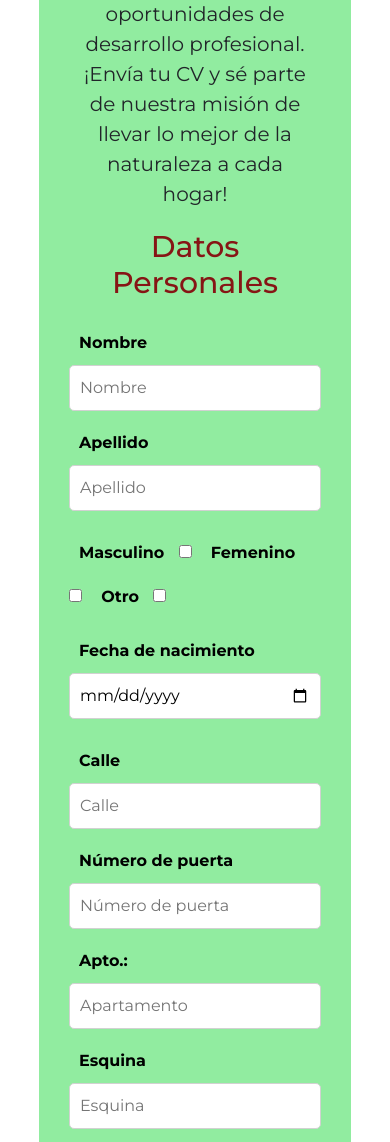
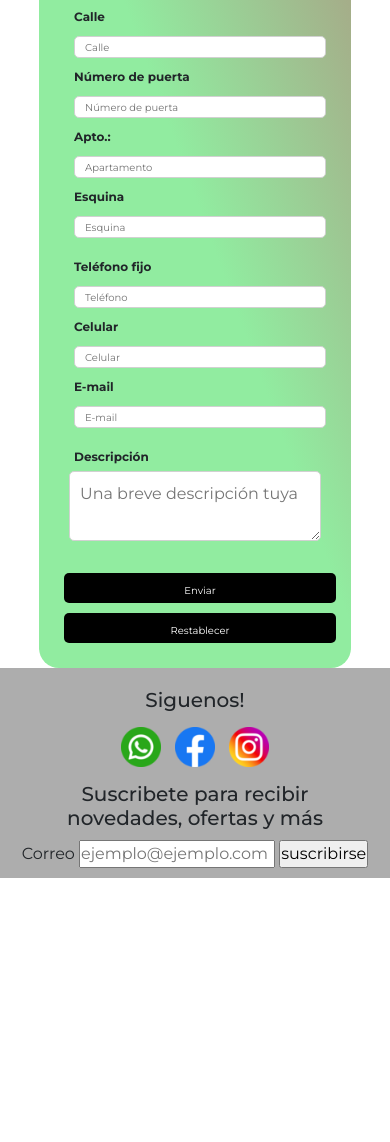
Before and after one commit to LitohD/MunVer-FrutYVer, a website: page pages/empleo.html in a window 390 px wide. Shown: the part 621-1763 px from the top of the page. After the commit the page ends 1499 px from the top, so only its background shows below. Drawn offline with nearby package versions, Linux system fonts and the light colour scheme.

Commit message:
empleo ok

```diff
--- a/css/style.css
+++ b/css/style.css
@@ -413,9 +413,10 @@ header nav div div a img{
 /*! -------EMPLEO-------*/
 
 .trabajo {
-    background-color: #91eca0;
+    background: rgb(145,236,160);
+    background: linear-gradient(70deg, rgba(145,236,160,1) 43%, rgba(134,21,21,0.592874649859944) 100%);
     padding: 20px;
-    border-radius: 10px;
+    border-radius: 20px;
     width: 80%;
     margin: auto;
 }
@@ -454,13 +455,11 @@ header nav div div a img{
     padding: 10px;
     border: 1px solid #d1d1d1;
     border-radius: 5px;
-    box-sizing: border-box;
-    font-size: 1em;
     margin-bottom: 10px;
 }
 
 .trabajo input[type="checkbox"] {
-    margin-right: 5px;
+    margin-right: 10px;
 }
 
 .trabajo input[type="submit"], input[type="reset"] {
@@ -470,10 +469,10 @@ header nav div div a img{
     padding: 10px;
     border-radius: 5px;
     cursor: pointer;
-    font-size: 1em;
     width: 100%;
-    margin-top: 10px;
-    transition: background-color 1s;
+    margin: 5px;
+    transition-property: background-color;
+    transition-duration: 1s;
 }
 
 .trabajo input[type="submit"]:hover, input[type="reset"]:hover {
--- a/pages/empleo.html
+++ b/pages/empleo.html
@@ -4,7 +4,8 @@
 <head>
     <meta charset="UTF-8">
     <meta name="viewport" content="width=device-width, initial-scale=1.0">
-    <link rel="stylesheet" href="../css/style.css">
+    <link rel="stylesheet" href="../css/estilos.css">
+    <!-- <link rel="stylesheet" href="../css/style.css"> -->
     <title>Mundo Verde | frutas y verduras</title>
     <link href="https://cdn.jsdelivr.net/npm/bootstrap@5.3.3/dist/css/bootstrap.min.css" rel="stylesheet"
         integrity="sha384-QWTKZyjpPEjISv5WaRU9OFeRpok6YctnYmDr5pNlyT2bRjXh0JMhjY6hW+ALEwIH" crossorigin="anonymous">
@@ -48,6 +49,7 @@
         </nav>
     </header>
     <main>
+        <!--FORMULARIO-->
         <section class="trabajo">
             <h1>Únete a un Mundo Verde</h1>
             <p>¿Te apasiona la frescura y calidad de los productos? En Mundo Verde estamos en constante crecimiento y buscamos personas comprometidas y entusiastas para unirse a nuestro equipo. Ofrecemos un ambiente dinámico y oportunidades de desarrollo profesional. ¡Envía tu CV y sé parte de nuestra misión de llevar lo mejor de la naturaleza a cada hogar!</p>
@@ -55,46 +57,46 @@
             <form action="" method="" enctype="">
                 <div>
                     <label for="nombre">Nombre</label>
-                    <input type="text" name="nombre" placeholder="Nombre">
+                    <input type="text" name="nombre" placeholder="Nombre" class="bloques">
                     <label for="apellido">Apellido</label>
-                    <input type="text" name="apellido" placeholder="Apellido">
+                    <input type="text" name="apellido" placeholder="Apellido" class="bloques">
                 </div>
                 <div>
                     <label for="masculino">Masculino</label>
-                    <input type="checkbox" name="masculino">
+                    <input type="checkbox" name="masculino" class="check">
                     <label for="femenino">Femenino</label>
-                    <input type="checkbox" name="femenino">
+                    <input type="checkbox" name="femenino" class="check">
                     <label for="otro">Otro</label>
-                    <input type="checkbox" name="otro">
+                    <input type="checkbox" name="otro" class="check">
                 </div>
                 <div>
                     <label for="fecha">Fecha de nacimiento</label>
-                    <input type="date" name="fecha">
+                    <input type="date" name="fecha" class="bloques">
                 </div>
                 <div>
                     <label for="calle">Calle</label>
-                    <input type="text" name="calle" placeholder="Calle">
+                    <input type="text" name="calle" placeholder="Calle" class="bloques">
                     <label for="numero">Número de puerta</label>
-                    <input type="number" name="numero" placeholder="Número de puerta">
+                    <input type="number" name="numero" placeholder="Número de puerta" class="bloques">
                     <label for="apartamento">Apto.:</label>
-                    <input type="number" name="apto" placeholder="Apartamento">
+                    <input type="number" name="apto" placeholder="Apartamento" class="bloques">
                     <label for="esquina">Esquina</label>
-                    <input type="text" name="esquina" placeholder="Esquina">
+                    <input type="text" name="esquina" placeholder="Esquina" class="bloques">
                 </div>
                 <div>
                     <label for="telefono">Teléfono fijo</label>
-                    <input type="number" name="telefono" placeholder="Teléfono">
+                    <input type="number" name="telefono" placeholder="Teléfono" class="bloques">
                     <label for="celular">Celular</label>
-                    <input type="number" name="celular" placeholder="Celular">
+                    <input type="number" name="celular" placeholder="Celular" class="bloques">
                     <label for="mail">E-mail</label>
-                    <input type="email" name="mail" placeholder="E-mail">
+                    <input type="email" name="mail" placeholder="E-mail" class="bloques">
                 </div>
                 <div>
                     <label for="mensaje">Descripción</label>
                     <textarea name="mensaje" placeholder="Una breve descripción tuya"></textarea>
                 </div>
-                <input type="submit" value="Enviar">
-                <input type="reset" value="Restablecer">
+                <input type="submit" value="Enviar" class="boton">
+                <input type="reset" value="Restablecer" class="boton">
             </form>
         </section>
         <div class="chat">
--- a/scss/base/_media.scss
+++ b/scss/base/_media.scss
@@ -1,26 +1,36 @@
 @media screen and (max-width:1181px) {
-    .hero h1{
+    .hero {
+        h1{
             font-size: 40px;
+        }
     }
 }
 
 @media screen and (max-width:1161px) {
-    .hero a{
+    .hero {
+        a{
         font-size: 30px;
         }
     }
 
+}
+
 @media screen and (max-width:1061px) {
-    .grid-footer div h3{
+    .grid-footer {
+        div{
+            h3{
                 font-size: 20px;
+            }
+        }
     }
 }
 
 @media screen and (max-width:989px) {
-    .hero a{
+    .hero {
+        a{
             font-size: 20px;
         }
-    .hero h1{
+        h1{
             font-size: 30px;
         }
     .presentacion h2{
@@ -30,9 +40,10 @@
         font-size: 20px;
         }
     }
+}
 
 @media screen and (max-width:954px) {
-    footer{
+    .grid-footer{
         padding: 10px;
     }
 }
@@ -48,86 +59,160 @@
 }
 
 @media screen and (max-width:870px) {
-    .hero a{
+    .hero{
+        a{
             font-size: 20px;
         }
-    .presentacion {
+    }
+    .presentacion{
         display: none;
     }
 }
 
 @media screen and (max-width:747px) {
-    .grid-redes img{
+    .grid-redes{
+        a{
+            img{
                 padding: 5px;
+            }
+        }
+    }
+}
+
+@media screen and (max-width:735px) {
+    .trabajo{
+        h1{
+            font-size: 30px;
+            margin: 10px;
+        }
+        p{
+            font-size: 15px;
+            margin: 10px;
+        }
+        h2{
+            font-size: 20px;
+            margin: 10px;
+        }
     }
 }
 
 @media screen and (max-width:724px) {
-    .hero h1{
+    .hero{
+        h1{
         font-size: 25px;
         padding: 10px;
         }
-    .grid-redes img{
+    }
+    .grid-redes
+        {a {
+            img{
             width: 50px;
+            }
+        }
     }
 }
 
 @media screen and (max-width:695px) {
-    .opiniones div div{
+    .opiniones{
+        div{
+            div{
             display: flex;
             padding: 10px;
             flex-wrap: wrap;
             justify-content: center;
             }
-    footer {
+        }
+    }
+    .grid-footer{
         flex-direction: column
         }
 }
 
 @media screen and (max-width:659px) {
-    .hero a{
+    .hero{
+        a{
             font-size: 15px;
+        }
     }
 }
 
 @media screen and (max-width:590px) {
-    .hero h1{
+    .hero{
+        h1{
             font-size: 20px;
+        }
+    }
+    .trabajo{
+        h1{
+            font-size: 20px;
+        }
+        p{
+            font-size: 12px;
+        }
+        h2{
+            font-size: 15px;
+        }
+        form{
+            div{
+                label{
+                    font-size: 12px;
+                    margin: 5px;
+                }
+                input{
+                    height: 20px;
+                }
+            }
+            input{
+                font-size: 10px;
+                margin: 5px;
+                height: 30px;
+            }
+        }
     }
 }
 
 @media screen and (max-width:494px) {
-    .hero a{
+    .hero{
+        a{
         font-size: 13px;
         }
-    .hero h1{
+        h1{
         font-size: 17px;
         }
-    .hero h2{
+        h2{
         font-size: 15px;
         margin: 10px;
         }
     }
+}
 
 @media screen and (max-width:435px) {
-    .hero a{
+    .hero {
+        a{
             font-size: 10px;
         }
-
+    }
     .chat {
         display: none;
     }
 
-    .opiniones div div img{
+    .opiniones{
+        div{
+            div{
+                img{
                     width: 300px;
                     padding: 10px;
                     justify-content: center;
                 }
             }
+        }
+    }
+}
 
 @media screen and (max-width:419px) {
-    .hero h1{
+    .hero{
+        h1{
             font-size: 15px;
         }
-
     }
+}
--- a/scss/components/_empleo.scss
+++ b/scss/components/_empleo.scss
@@ -0,0 +1,65 @@
+.trabajo{
+    background: rgb(145,236,160);
+    background: linear-gradient(70deg, rgba(145,236,160,1) 43%, rgba(134,21,21,0.592874649859944) 100%);
+    padding: 20px;
+    border-radius: 20px;
+    width: 80%;
+    margin: auto;
+    h1{
+        font-size: 40px;
+        margin: 20px;
+        color: #861515;
+        text-align: center;
+    }
+    p{
+        font-size: 20px;
+        margin: 20px;
+        text-align: center;
+    }
+    h2{
+        font-size: 30px;
+        color: #861515;
+        text-align: center;
+        margin: 20px;
+    }
+    form{
+        div{
+            margin: 10px;
+            label{
+                font-weight: bold;
+                margin: 10px;
+            }
+            .bloques{
+                width: 100%;
+                padding: 10px;
+                border: 1px solid #d1d1d1;
+                border-radius: 5px;
+                margin: 5px;
+            }
+            .check{
+                margin-right: 10px;
+            }
+            textarea{
+                width: 100%;
+                padding: 10px;
+                border: 1px solid #d1d1d1;
+                border-radius: 5px;
+                margin-bottom: 10px;
+            }
+        }
+        .boton{
+            background-color: #000000;
+            color: white;
+            border: none;
+            padding: 10px;
+            border-radius: 5px;
+            width: 100%;
+            margin: 5px;
+            transition-property: background-color;
+            transition-duration: 1s;
+            &:hover{
+                background-color: #861515;
+            }
+        }
+    }
+}
```
Also changed, not shown: css/estilos.css. Lines whose indentation alone changed are shown as unchanged.
